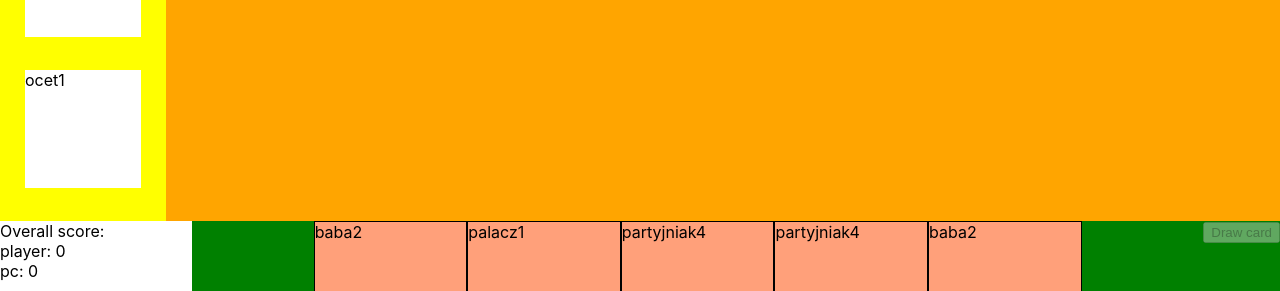
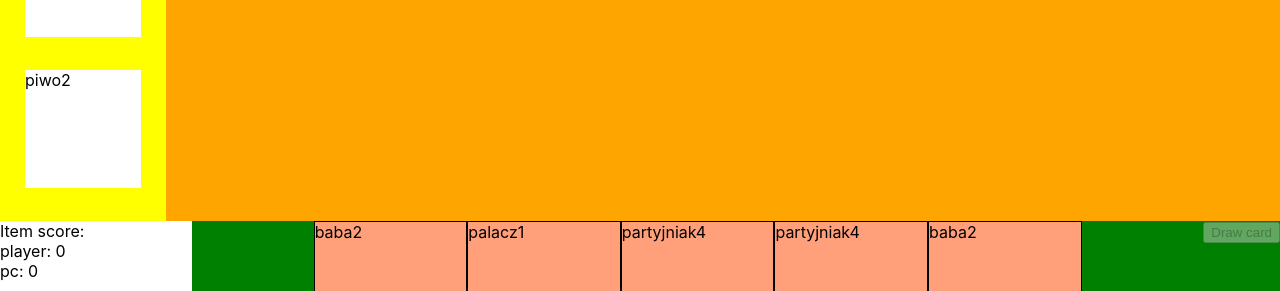
Before and after one commit to michalakweb/that-my-spot, a React (Create React App) app: page / in a window 1280 px wide. Shown: the part 249-540 px from the top of the page. Built offline with nearby package versions, Linux system fonts and the light colour scheme.

Commit message:
overall score now refers to items score

```diff
--- a/src/App.js
+++ b/src/App.js
@@ -18,7 +18,8 @@ const itemStats = [
   { id: 2, name: "telefon", value: 10 },
   { id: 3, name: "krem", value: 3 },
   { id: 4, name: "papier", value: 3 },
-  { id: 5, name: "ocet", value: 1 }
+  { id: 5, name: "ocet", value: 1 },
+  { id: 6, name: "piwo", value: 2 }
 ]
 
 class App extends React.Component {
@@ -136,10 +137,16 @@ class App extends React.Component {
                       ...prevState.playerItems,
                       this.state.itemsCurrent[0]
                     ],
+                    playerOverallScore:
+                      prevState.playerOverallScore +
+                      this.state.itemsCurrent[0].value,
                     computerItems: [
                       ...prevState.computerItems,
                       this.state.itemsCurrent[1]
                     ],
+                    computerOverallScore:
+                      prevState.computerOverallScore +
+                      this.state.itemsCurrent[1].value,
                     lineCards: []
                   }),
                   () => {
@@ -148,9 +155,7 @@ class App extends React.Component {
                 )
               }
             )
-          } else if (
-            this.state.playerOverallScore < this.state.computerOverallScore
-          ) {
+          } else if (this.state.playerScore < this.state.computerScore) {
             console.log("giving items to computer")
             this.setState(
               {
@@ -166,10 +171,16 @@ class App extends React.Component {
                       ...prevState.playerItems,
                       this.state.itemsCurrent[1]
                     ],
+                    playerOverallScore:
+                      prevState.playerOverallScore +
+                      this.state.itemsCurrent[1].value,
                     computerItems: [
                       ...prevState.computerItems,
                       this.state.itemsCurrent[0]
                     ],
+                    computerOverallScore:
+                      prevState.computerOverallScore +
+                      this.state.itemsCurrent[0].value,
                     lineCards: []
                   }),
                   () => {
@@ -361,7 +372,6 @@ class App extends React.Component {
           }),
           () => {
             this.setState(prevState => ({
-              playerOverallScore: this.state.playerScore,
               turnCounter: prevState.turnCounter + 1
             }))
           }
@@ -408,7 +418,7 @@ class App extends React.Component {
             () => {
               console.log("card sent to line by computer")
 
-              // updating the scores for computer (todo: fix scores conunting)
+              // updating the scores for computer
               this.setState(
                 prevState => ({
                   computerScore:
@@ -416,7 +426,6 @@ class App extends React.Component {
                 }),
                 () => {
                   this.setState(prevState => ({
-                    computerOverallScore: this.state.computerScore,
                     phaseTwoFlag: true,
                     phaseThreeFlag: true,
                     currentPhase: 1,
--- a/src/components/footer/OverallScore.js
+++ b/src/components/footer/OverallScore.js
@@ -2,7 +2,7 @@ import React from "react"
 
 const OverallScore = props => (
   <div id="overall_score">
-    <p>Overall score:</p>
+    <p>Item score:</p>
     <p>player: {props.playerOverallScore}</p>
     <p>pc: {props.computerOverallScore}</p>
   </div>
```
